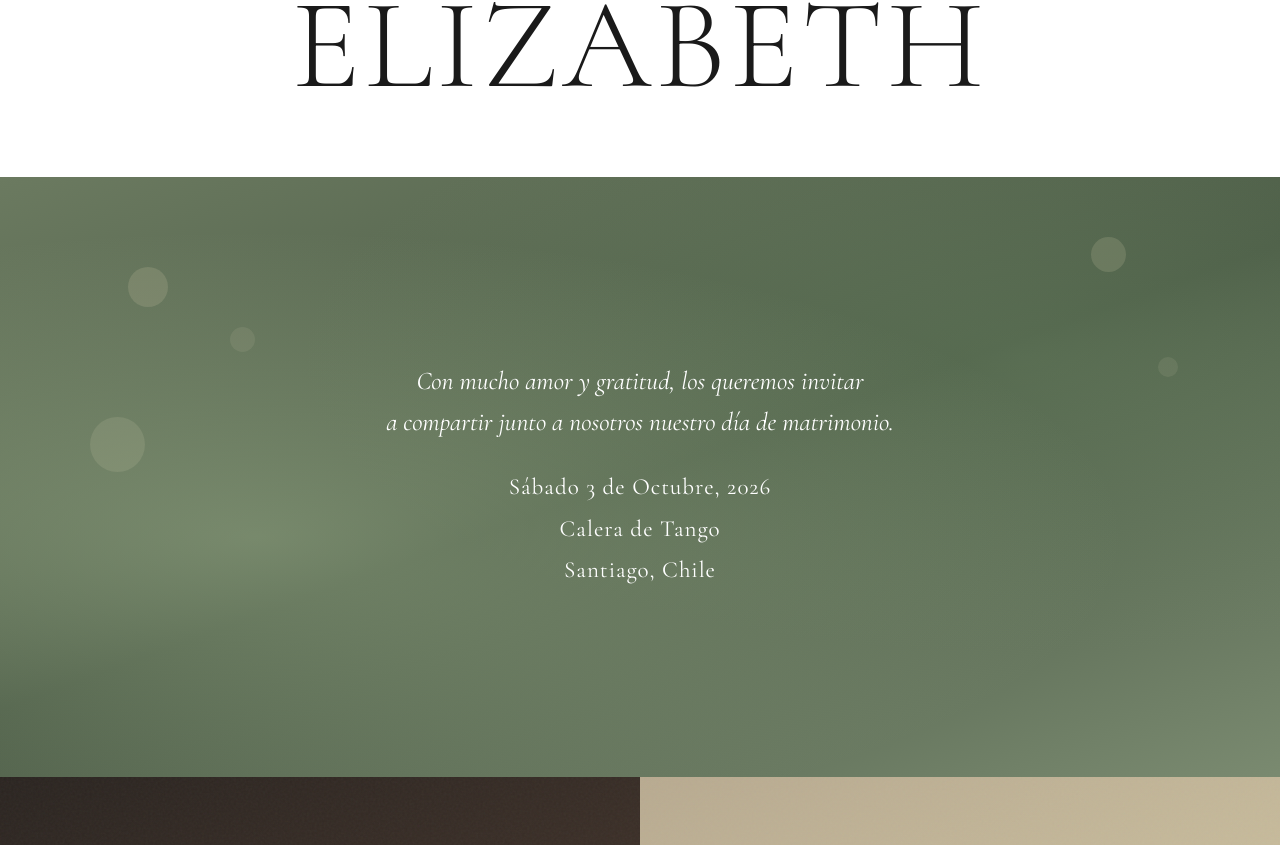
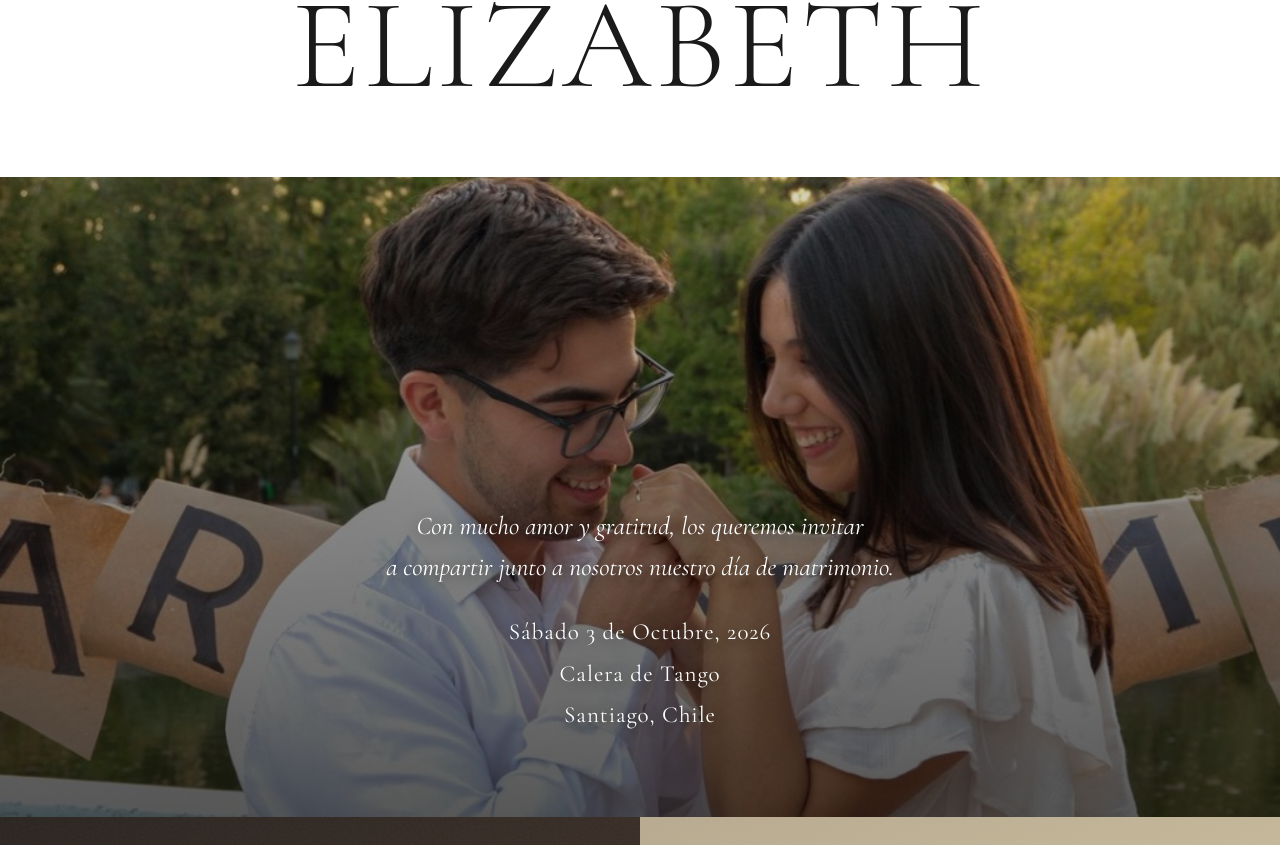
Before and after one commit to Carlossobar/boda, a React (Vite) app: page / in a window 1280 px wide. Shown: the part 335-1180 px from the top of the page. Built offline with nearby package versions, Linux system fonts and the light colour scheme.

Commit message:
Agregar foto de Carlos y Elizabeth al hero con overlay oscuro para legibilidad

```diff
--- a/src/App.jsx
+++ b/src/App.jsx
@@ -213,44 +213,34 @@ function HeroSection() {
       <div
         style={{
           position: "relative",
-          height: isMobile ? "50vh" : "75vh",
-          minHeight: isMobile ? 320 : 560,
-          background: "linear-gradient(135deg, #7a8a7a 0%, #5a6a5a 40%, #8a9a8a 100%)",
+          height: isMobile ? "55vh" : "80vh",
+          minHeight: isMobile ? 360 : 600,
           overflow: "hidden",
         }}
       >
-        {/* Simulated botanical background */}
+        {/* Background photo */}
+        <img
+          src={`${import.meta.env.BASE_URL}hero-couple.jpg`}
+          alt="Carlos y Elizabeth"
+          style={{
+            position: "absolute",
+            inset: 0,
+            width: "100%",
+            height: "100%",
+            objectFit: "cover",
+            objectPosition: "center 20%",
+          }}
+        />
+
+        {/* Dark gradient overlay for text legibility */}
         <div
           style={{
             position: "absolute",
             inset: 0,
             background:
-              "radial-gradient(ellipse at 20% 60%, rgba(180,200,160,0.4) 0%, transparent 60%), radial-gradient(ellipse at 80% 30%, rgba(120,150,110,0.3) 0%, transparent 50%), linear-gradient(160deg, #6b7a60 0%, #4a5a45 50%, #7a8a70 100%)",
+              "linear-gradient(to bottom, rgba(0,0,0,0.15) 0%, rgba(0,0,0,0.4) 40%, rgba(0,0,0,0.65) 100%)",
           }}
         />
-        {/* Decorative circles (mimicking flowers) */}
-        {[
-          { top: "15%", left: "10%", size: 40, opacity: 0.3 },
-          { top: "25%", left: "18%", size: 25, opacity: 0.2 },
-          { top: "40%", left: "7%", size: 55, opacity: 0.25 },
-          { top: "10%", right: "12%", size: 35, opacity: 0.3 },
-          { top: "30%", right: "8%", size: 20, opacity: 0.2 },
-        ].map((dot, i) => (
-          <div
-            key={i}
-            style={{
-              position: "absolute",
-              top: dot.top,
-              left: dot.left,
-              right: dot.right,
-              width: dot.size,
-              height: dot.size,
-              borderRadius: "50%",
-              background: "rgba(230,220,190,0.5)",
-              opacity: dot.opacity,
-            }}
-          />
-        ))}
 
         {/* Centered text */}
         <div
@@ -260,8 +250,8 @@ function HeroSection() {
             display: "flex",
             flexDirection: "column",
             alignItems: "center",
-            justifyContent: "center",
-            padding: "0 24px",
+            justifyContent: "flex-end",
+            padding: isMobile ? "0 24px 48px" : "0 40px 80px",
             textAlign: "center",
           }}
         >
@@ -274,6 +264,7 @@ function HeroSection() {
               marginBottom: 24,
               fontStyle: "italic",
               maxWidth: 620,
+              textShadow: "0 2px 12px rgba(0,0,0,0.5)",
             }}
           >
             Con mucho amor y gratitud, los queremos invitar
@@ -287,6 +278,7 @@ function HeroSection() {
               color: tokens.white,
               lineHeight: 1.8,
               letterSpacing: 1,
+              textShadow: "0 2px 12px rgba(0,0,0,0.5)",
             }}
           >
             Sábado 3 de Octubre, 2026
```
Also changed, not shown: public/hero-couple.jpg (added).
